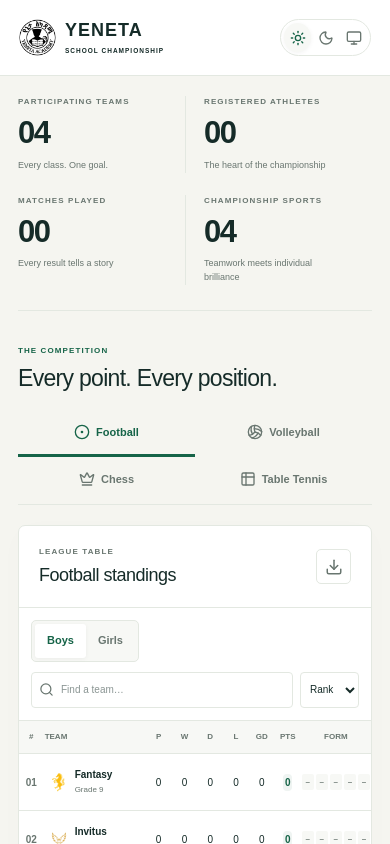
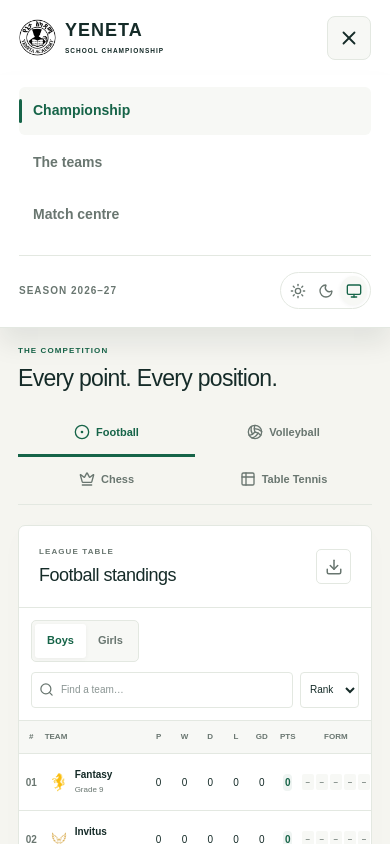
Before and after one commit to Elyanan/Yeneta-Championship, a Next.js app: page / in a window 390 px wide. Both pictures are taken after a click on the button "Open navigation menu". Shown: the top 844 px of the page. Built offline with nearby package versions, Linux system fonts and the light colour scheme.

Commit message:
navbar on mobile

```diff
--- a/src/app/globals.css
+++ b/src/app/globals.css
@@ -119,6 +119,8 @@ small {
   font-size: 11px;
 }
 .site-header {
+  position: relative;
+  z-index: 30;
   height: 92px;
   background: var(--surface);
   border-bottom: 1px solid var(--line);
@@ -155,6 +157,7 @@ small {
   margin-top: 5px;
 }
 .desktop-nav {
+  order: 1;
   display: flex;
   align-self: stretch;
   gap: 32px;
@@ -183,9 +186,18 @@ small {
   background: var(--green);
 }
 .header-actions {
+  order: 2;
   display: flex;
   gap: 24px;
   align-items: center;
+}
+.mobile-menu-toggle,
+.mobile-nav-settings {
+  display: none;
+}
+.mobile-menu-toggle:focus-visible {
+  outline: 2px solid var(--green);
+  outline-offset: 3px;
 }
 .season-tag {
   font-size: 10px;
@@ -1593,6 +1605,68 @@ abbr {
 @media (max-width: 900px) {
   .desktop-nav {
     display: none;
+    position: absolute;
+    top: 100%;
+    left: 0;
+    right: 0;
+    padding: 16px 28px 20px;
+    max-height: calc(100dvh - 92px);
+    overflow-y: auto;
+    background: var(--surface);
+    border-bottom: 1px solid var(--line);
+    box-shadow: 0 16px 24px #001b1b14;
+    gap: 4px;
+  }
+  .desktop-nav.nav-open {
+    display: grid;
+  }
+  .desktop-nav a {
+    height: auto;
+    min-height: 48px;
+    padding: 12px 14px;
+    border-radius: 6px;
+    font-size: 14px;
+  }
+  .desktop-nav a:hover,
+  .desktop-nav .nav-current {
+    background: var(--surface-2);
+    color: var(--green);
+  }
+  .desktop-nav .nav-current:after {
+    top: 12px;
+    bottom: 12px;
+    right: auto;
+    width: 3px;
+    height: auto;
+    border-radius: 3px;
+  }
+  .header-actions > .season-tag,
+  .header-theme {
+    display: none;
+  }
+  .mobile-menu-toggle {
+    display: grid;
+    place-items: center;
+    width: 44px;
+    height: 44px;
+    border: 1px solid var(--line);
+    border-radius: 8px;
+    background: var(--surface-2);
+    color: var(--text);
+  }
+  .mobile-nav-settings {
+    display: flex;
+    flex-wrap: wrap;
+    align-items: center;
+    justify-content: space-between;
+    gap: 12px;
+    border-top: 1px solid var(--line);
+    margin-top: 12px;
+    padding-top: 16px;
+  }
+  .mobile-nav-settings > span {
+    font-size: 10px;
+    letter-spacing: 1px;
   }
   .competition-grid {
     grid-template-columns: 1fr;
@@ -1663,6 +1737,10 @@ abbr {
   }
 }
 @media (max-width: 600px) {
+  .desktop-nav {
+    padding: 12px 19px 18px;
+    max-height: calc(100dvh - 76px);
+  }
   .site-header {
     height: 76px;
   }
--- a/src/components/layout.tsx
+++ b/src/components/layout.tsx
@@ -3,8 +3,8 @@ import Image from "next/image";
 import Link from "next/link";
 import { usePathname } from "next/navigation";
 import { useTheme } from "next-themes";
-import { useSyncExternalStore } from "react";
-import { Monitor, Moon, Sun, ArrowUpRight } from "lucide-react";
+import { useEffect, useRef, useState, useSyncExternalStore } from "react";
+import { Monitor, Moon, Sun, ArrowUpRight, Menu, X } from "lucide-react";
 const subscribe = () => () => {};
 export function ThemeSelector() {
   const { setTheme, theme } = useTheme();
@@ -35,8 +35,33 @@ export function ThemeSelector() {
 }
 export function Header({ season = "2026–27" }: { season?: string }) {
   const pathname = usePathname();
+  const [menuPath, setMenuPath] = useState<string | null>(null);
+  const menuOpen = menuPath === pathname;
+  const headerRef = useRef<HTMLElement>(null);
+  const menuButtonRef = useRef<HTMLButtonElement>(null);
+  useEffect(() => {
+    if (!menuOpen) return;
+    function closeOutside(event: PointerEvent) {
+      if (!headerRef.current?.contains(event.target as Node)) setMenuPath(null);
+    }
+    document.addEventListener("pointerdown", closeOutside);
+    return () => document.removeEventListener("pointerdown", closeOutside);
+  }, [menuOpen]);
   return (
-    <header className="site-header">
+    <header
+      className="site-header"
+      ref={headerRef}
+      onKeyDown={(event) => {
+        if (event.key === "Escape" && menuOpen) {
+          setMenuPath(null);
+          menuButtonRef.current?.focus();
+        }
+      }}
+      onBlur={(event) => {
+        if (!event.currentTarget.contains(event.relatedTarget))
+          setMenuPath(null);
+      }}
+    >
       <div className="header-inner">
         <Link href="/" className="brand">
           <Image
@@ -50,7 +75,30 @@ export function Header({ season = "2026–27" }: { season?: string }) {
             YENETA<span className="brand-sub">SCHOOL CHAMPIONSHIP</span>
           </span>
         </Link>
-        <nav className="desktop-nav" aria-label="Main navigation">
+        <div className="header-actions">
+          <span className="season-tag">SEASON {season}</span>
+          <div className="header-theme">
+            <ThemeSelector />
+          </div>
+          <button
+            ref={menuButtonRef}
+            type="button"
+            className="mobile-menu-toggle"
+            aria-label={
+              menuOpen ? "Close navigation menu" : "Open navigation menu"
+            }
+            aria-expanded={menuOpen}
+            aria-controls="primary-navigation"
+            onClick={() => setMenuPath(menuOpen ? null : pathname)}
+          >
+            {menuOpen ? <X size={22} /> : <Menu size={22} />}
+          </button>
+        </div>
+        <nav
+          id="primary-navigation"
+          className={`desktop-nav${menuOpen ? " nav-open" : ""}`}
+          aria-label="Main navigation"
+        >
           {[
             { href: "/", label: "Championship" },
             { href: "/teams", label: "The teams" },
@@ -65,16 +113,17 @@ export function Header({ season = "2026–27" }: { season?: string }) {
                 href={href}
                 className={active ? "nav-current" : undefined}
                 aria-current={active ? "page" : undefined}
+                onClick={() => setMenuPath(null)}
               >
                 {label}
               </Link>
             );
           })}
+          <div className="mobile-nav-settings">
+            <span>SEASON {season}</span>
+            <ThemeSelector />
+          </div>
         </nav>
-        <div className="header-actions">
-          <span className="season-tag">SEASON {season}</span>
-          <ThemeSelector />
-        </div>
       </div>
     </header>
   );
```
